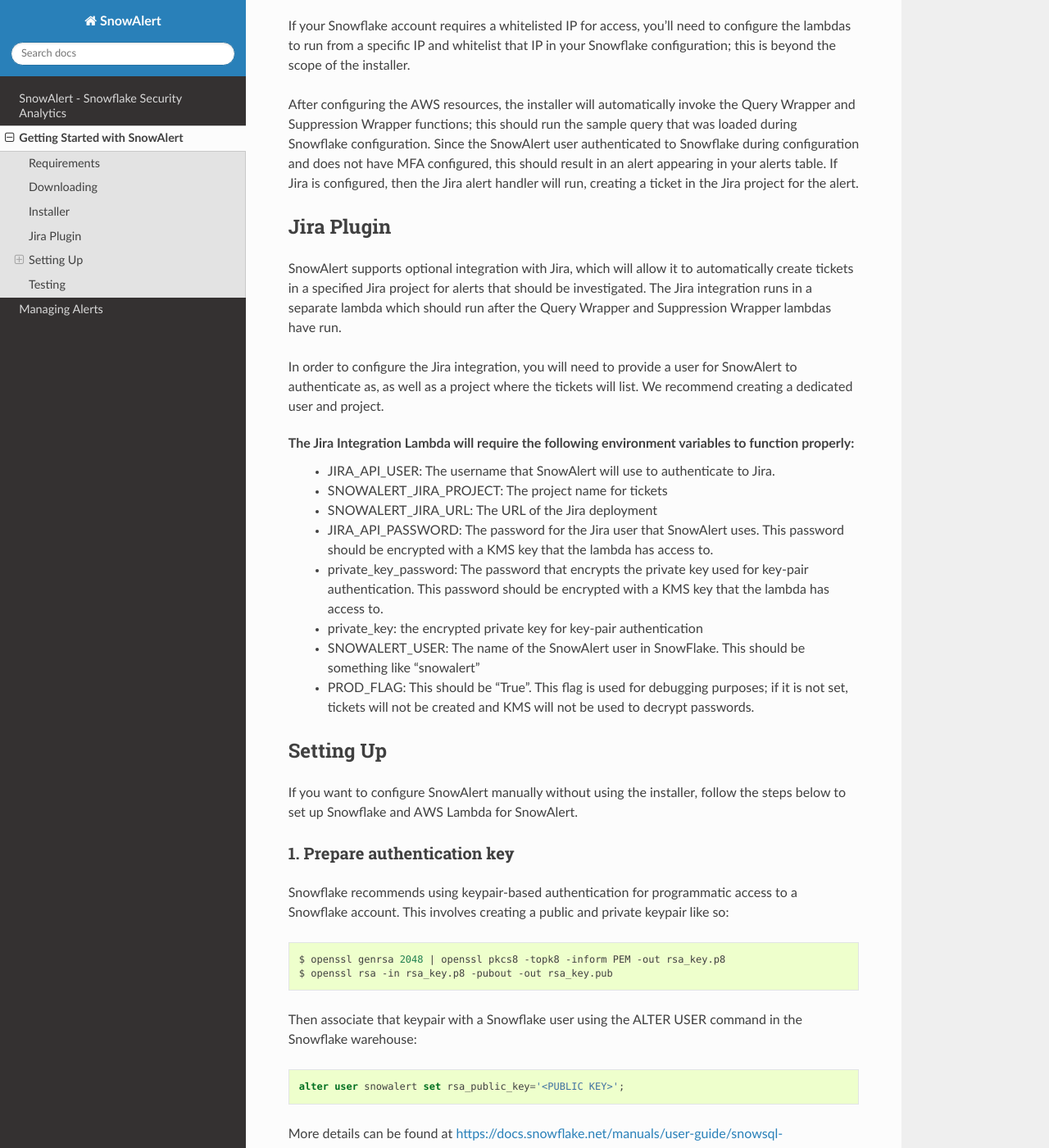
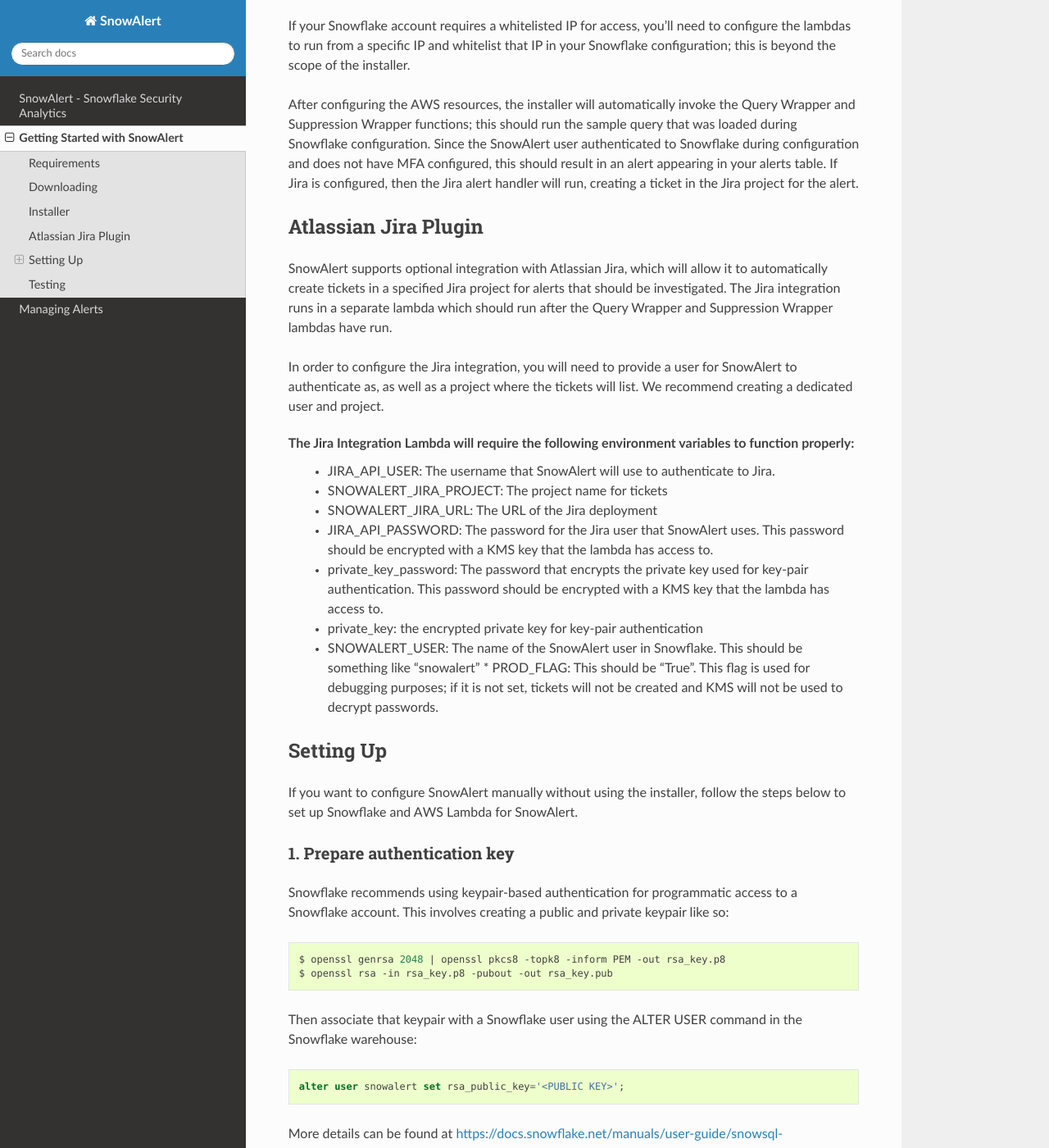
Before and after one commit to snowflakedb/SnowAlert, a Sphinx documentation site: the page built from docs/getting_started.rst, in a window 1280 px wide and 1400 px high, scrolled down 1726 px. Shown: the whole window at 82% size. Built offline with Sphinx 7.4.7 and the Read the Docs theme 2.0.0, drawn with Linux system fonts in a browser that asks for light colours.

Commit message:
Style fixes

```diff
--- a/docs/getting_started.rst
+++ b/docs/getting_started.rst
@@ -39,10 +39,10 @@
 
 After configuring the AWS resources, the installer will automatically invoke the Query Wrapper and Suppression Wrapper functions; this should run the sample query that was loaded during Snowflake configuration. Since the SnowAlert user authenticated to Snowflake during configuration and does not have MFA configured, this should result in an alert appearing in your alerts table. If Jira is configured, then the Jira alert handler will run, creating a ticket in the Jira project for the alert.
 
-Jira Plugin
+Atlassian Jira Plugin
 -----------
 
-SnowAlert supports optional integration with Jira, which will allow it to automatically create tickets in a specified Jira project for alerts that should be investigated. The Jira integration runs in a separate lambda which should run after the Query Wrapper and Suppression Wrapper lambdas have run.
+SnowAlert supports optional integration with Atlassian Jira, which will allow it to automatically create tickets in a specified Jira project for alerts that should be investigated. The Jira integration runs in a separate lambda which should run after the Query Wrapper and Suppression Wrapper lambdas have run.
 
 In order to configure the Jira integration, you will need to provide a user for SnowAlert to authenticate as, as well as a project where the tickets will list. We recommend creating a dedicated user and project.
 
@@ -53,8 +53,7 @@
     * JIRA_API_PASSWORD: The password for the Jira user that SnowAlert uses. This password should be encrypted with a KMS key that the lambda has access to.
     * private_key_password: The password that encrypts the private key used for key-pair authentication. This password should be encrypted with a KMS key that the lambda has access to.
     * private_key: the encrypted private key for key-pair authentication
-    * SNOWALERT_USER: The name of the SnowAlert user in SnowFlake. This should be something like "snowalert"
-    * PROD_FLAG: This should be "True". This flag is used for debugging purposes; if it is not set, tickets will not be created and KMS will not be used to decrypt passwords.
+    * SNOWALERT_USER: The name of the SnowAlert user in Snowflake. This should be something like "snowalert" * PROD_FLAG: This should be "True". This flag is used for debugging purposes; if it is not set, tickets will not be created and KMS will not be used to decrypt passwords.
 
 
 Setting Up
```
